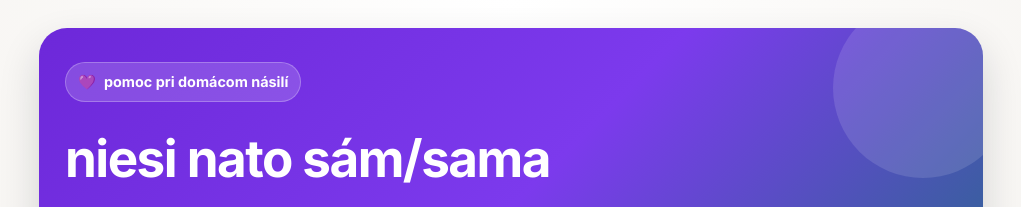
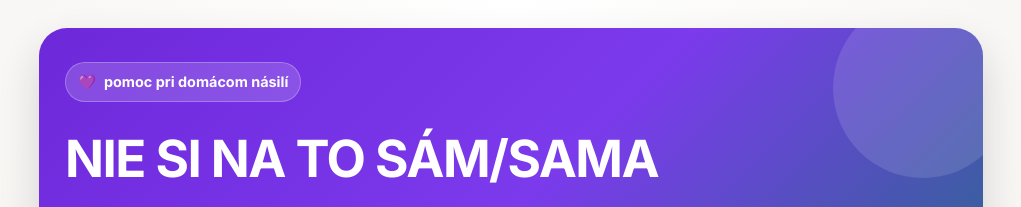
Before and after one commit to sebastianszanto-ux/Domestic-violence-, a plain HTML site: page index.html in a window 1280 px wide. Shown: the top 207 px of the page, without its empty margins (129-1150 px from the left). Drawn offline with Linux system fonts and the light colour scheme.

Commit message:
Update index.html

```diff
--- a/index.html
+++ b/index.html
@@ -59,7 +59,7 @@
   <div class="wrap">
     <div class="hero">
       <div class="tag">💜 <b>pomoc pri domácom násilí</b></div>
-      <h1>niesi nato sám/sama</h1>
+      <h1>NIE SI NA TO SÁM/SAMA</h1>
       <p class="subtitle">Táto stránka zhromažďuje kontakty a základné kroky pomoci pre ženy, mužov aj deti, ktorí zažívajú násilie alebo problémy doma.</p>
       <div class="gallery">
         <div class="imgcard"><img src="https://images.unsplash.com/photo-1491438590914-bc09fcaaf77a?auto=format&fit=crop&w=900&q=80" alt="Pokojný priestor"><div class="imgcap">Bezpečné miesto a podpora</div></div>
```
